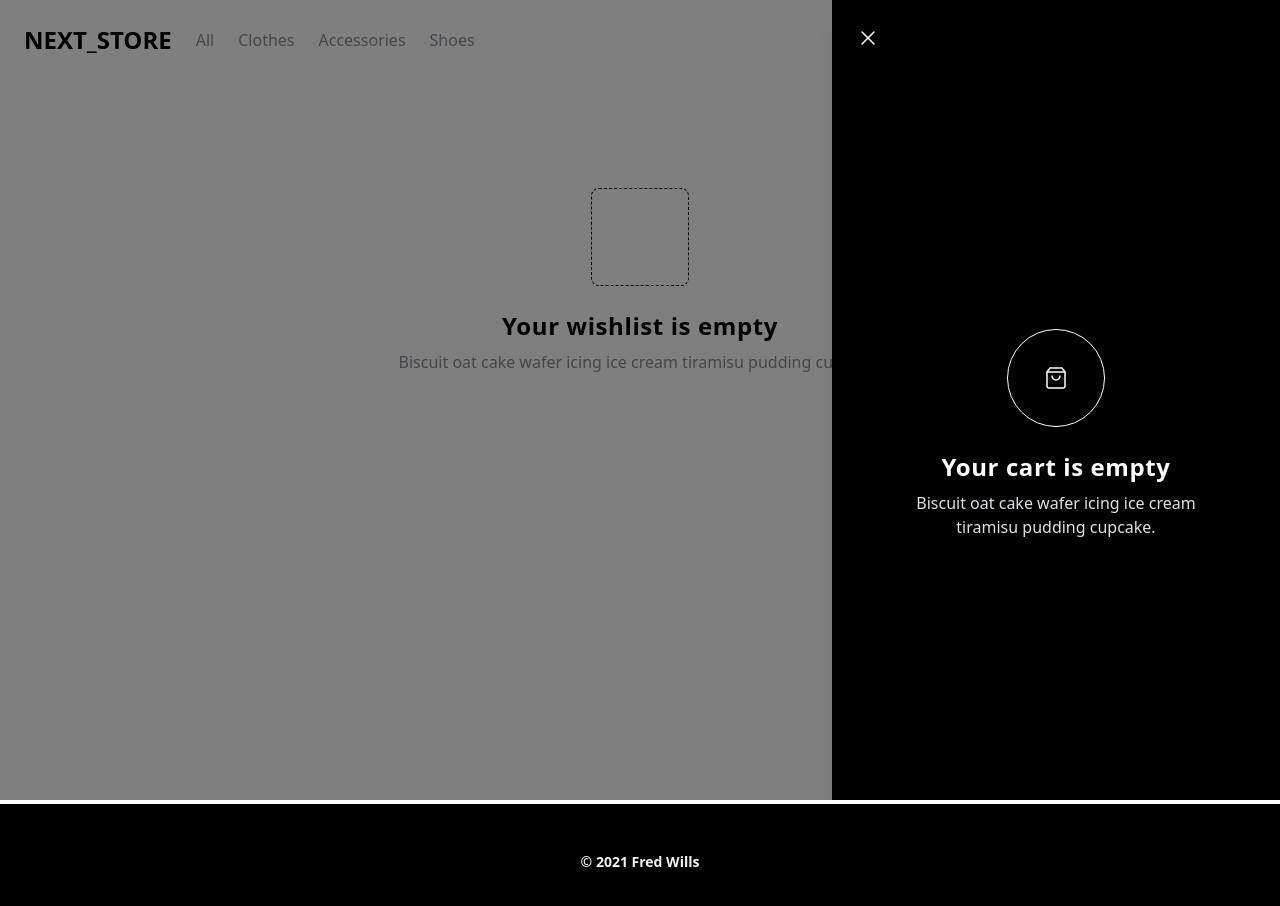
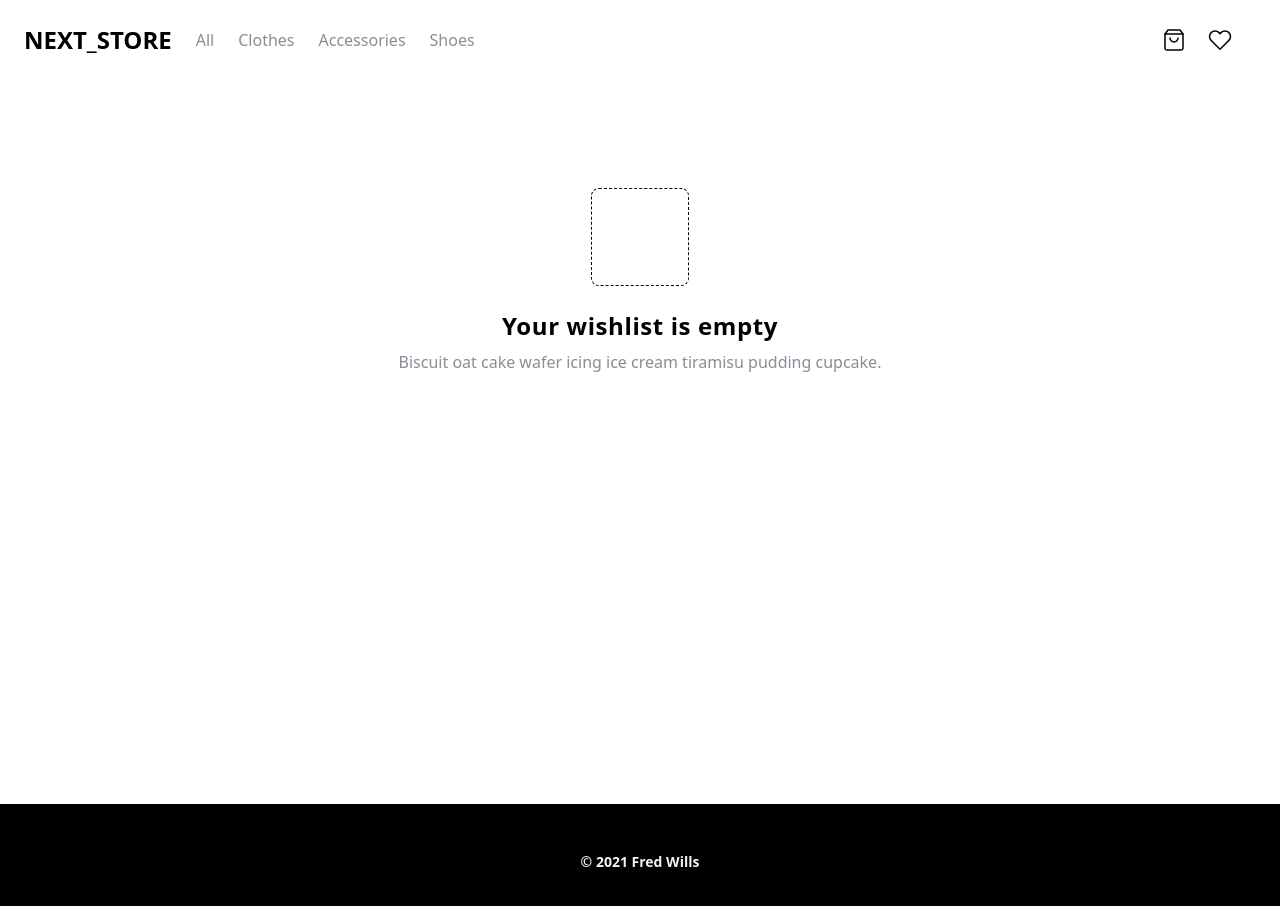
Before and after one commit to fredwills9224/ecommerce-next, a Next.js app: page /wishlist in a window 1280 px wide. Shown: the top 906 px of the page. Built offline with nearby package versions, Linux system fonts and the light colour scheme.

Commit message:
state in ui provider

```diff
--- a/components/common/Layout/Layout.tsx
+++ b/components/common/Layout/Layout.tsx
@@ -8,11 +8,10 @@ import { useUI } from '@components/ui/Context';
 const Layout: FC  = ({ children })=> {
 
     const ui = useUI();
-    console.log(ui);
     return(
         <div className={s.root}>
             <Navbar/>
-            <Sidebar>
+            <Sidebar isOpen={ui.isSidebarOpen}>
                 <CartSidebar/>
             </Sidebar>
             <main className ='fit'>
--- a/components/common/Usernav/Usernav.tsx
+++ b/components/common/Usernav/Usernav.tsx
@@ -2,14 +2,17 @@ import { FC } from "react";
 import s from './Usernav.module.css';
 import Link from 'next/link';
 import { Bag as Cart, Heart } from '@components/icons';
+import { useUI } from "@components/ui/Context";
 
 const Usernav: FC = ()=>{
+
+    const ui = useUI();
     return(
         <nav>
             <ul className={s.list}>
 
                 <li className={s.item}>
-                    <Cart/>
+                    <Cart onClick={ui.setSidebarOpen}/>
                 </li>
                 <li className={s.item}>
                     <Link href='/wishlist'>
--- a/components/ui/Context.tsx
+++ b/components/ui/Context.tsx
@@ -1,13 +1,15 @@
-import { createContext, FC, useContext } from "react";
+import { createContext, FC, useContext, useState } from "react";
 
-const UIContext = createContext<{[key: string]: string}>({
+const UIContext = createContext<{[key: string]: any}>({
     uiState: 'defaultState'
 });
 
 export const UIProvider: FC = ({children})=>{
 
+    const [isSidebarOpen, setSidebarOpen] = useState(false);
+    const uiState = {isSidebarOpen, setSidebarOpen};
     return(
-        <UIContext.Provider value={{uiState: 'someState'}}>
+        <UIContext.Provider value={uiState}>
             {children}
         </UIContext.Provider>
     );
--- a/components/ui/Sidebar/Sidebar.tsx
+++ b/components/ui/Sidebar/Sidebar.tsx
@@ -1,12 +1,12 @@
 import { FC } from 'react';
 
 interface Props{
-    children: any
+    children: any,
+    isOpen: boolean
 }
 
-const Sidebar: FC<Props> = ({ children })=>{
+const Sidebar: FC<Props> = ({ children, isOpen })=>{
 
-    const isOpen = true;
     return(
         <>
 
```
